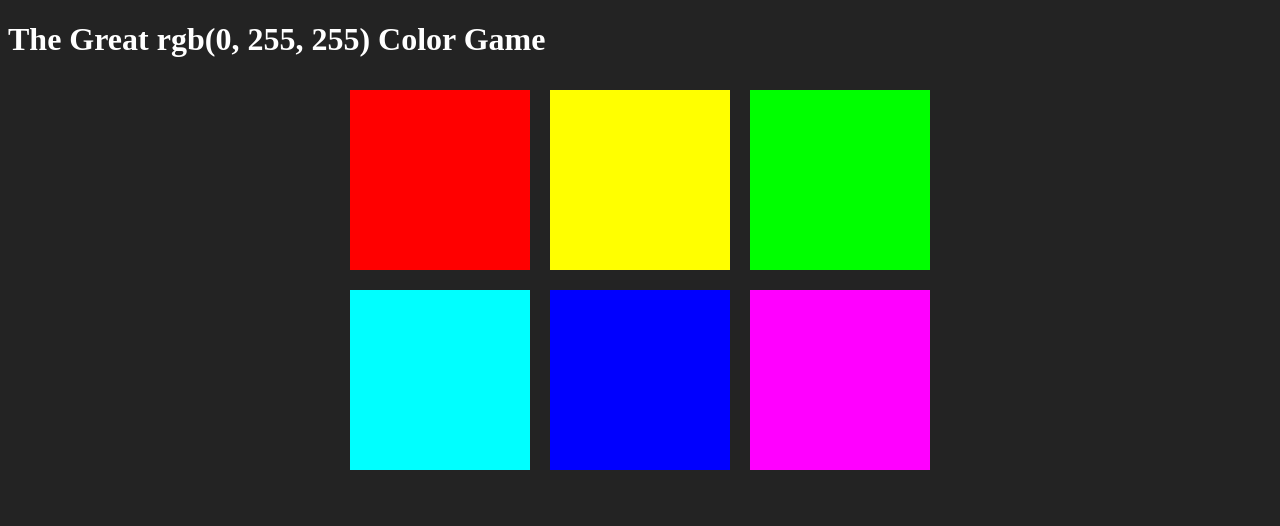
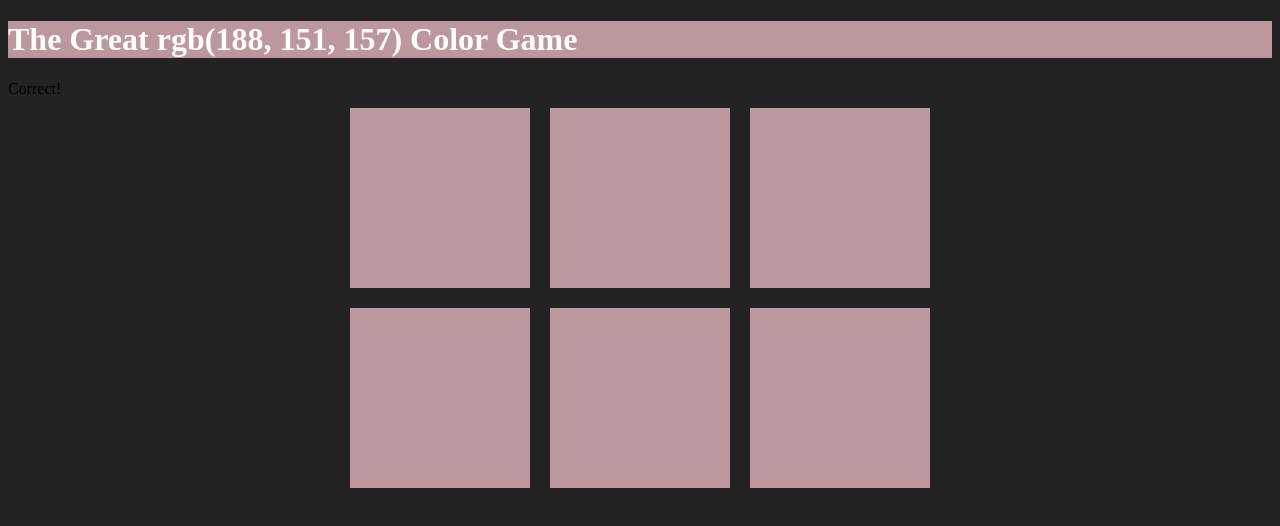
Before and after one commit to CodingMagesty/colorGame, a plain HTML site: page index.html in a window 1280 px wide. Both pictures are taken after a click on the element 439 px from the left and 179 px from the top of the page. Drawn offline with Linux system fonts and the light colour scheme.

Commit message:
Color randomization is added, color now changes for h1 if guessed correctly

```diff
--- a/index.html
+++ b/index.html
@@ -8,6 +8,10 @@
   <body>
 
     <h1>The Great <span id="colorDisplay">RGB</span> Color Game</h1>
+
+    <div class="">
+      <span id="message"></span>
+    </div>
 
     <div id="container">
       <div class="square"></div>
--- a/script.js
+++ b/script.js
@@ -1,29 +1,61 @@
-var colors = [
-  "rgb(255, 0, 0)",
-  "rgb(255, 255, 0)",
-  "rgb(0, 255, 0)",
-  "rgb(0, 255, 255)",
-  "rgb(0, 0, 255)",
-  "rgb(255, 0, 255)"
-]
-
+var colors = generateRandomColors(6);
+var message = document.querySelector("#message");
 var squares = document.querySelectorAll(".square");
-var pickedColor = colors[3];
+var pickedColor = pickColor();
 var colorDisplay = document.getElementById("colorDisplay");
 colorDisplay.textContent = pickedColor;
+var h1 = document.querySelector("h1");
 
 for (var i = 0; i < squares.length; i++) {
-  //add initial colors
+  //adds initial colors
   squares[i].style.backgroundColor = colors[i];
-  //add event listeners
+  //adds event listeners
   squares[i].addEventListener("click", function() {
-    //grab color from square
+    //grabs color from square
     var clickedColor = this.style.backgroundColor;
     //compare color to pickedColor
     if (clickedColor === pickedColor) {
-      alert("true!");
+      message.textContent = "Correct!"
+      h1.style.backgroundColor = clickedColor;
+      changeColor(clickedColor);
     } else {
-      alert("false!");
+      message.textContent = "Try Again!"
+      this.style.background = "#232323"
     }
   });
 }
+
+function changeColor(color) {
+  //loop through squares to match color
+  for (var i = 0; i < squares.length; i++) {
+    squares[i].style.backgroundColor = color;
+  }
+}
+
+function pickColor() {
+  var random = Math.floor(Math.random() * colors.length);
+  return colors[random];
+}
+
+function generateRandomColors(num) {
+  //creates array of num colors
+  var arr = [];
+
+  for (var i = 0; i < num; i++) {
+    //gets and pushes random color to array
+    arr.push(randomColor());
+  }
+
+  return arr;
+}
+
+function randomColor() {
+  //generates random color
+  var g = Math.floor(Math.random() * 256);
+  var r = Math.floor(Math.random() * 256);
+  var b = Math.floor(Math.random() * 256);
+
+  var rgb = "rgb(" + r + ", " + g + ", " + b + ")";
+  console.log(rgb);
+  return rgb;
+}
```
